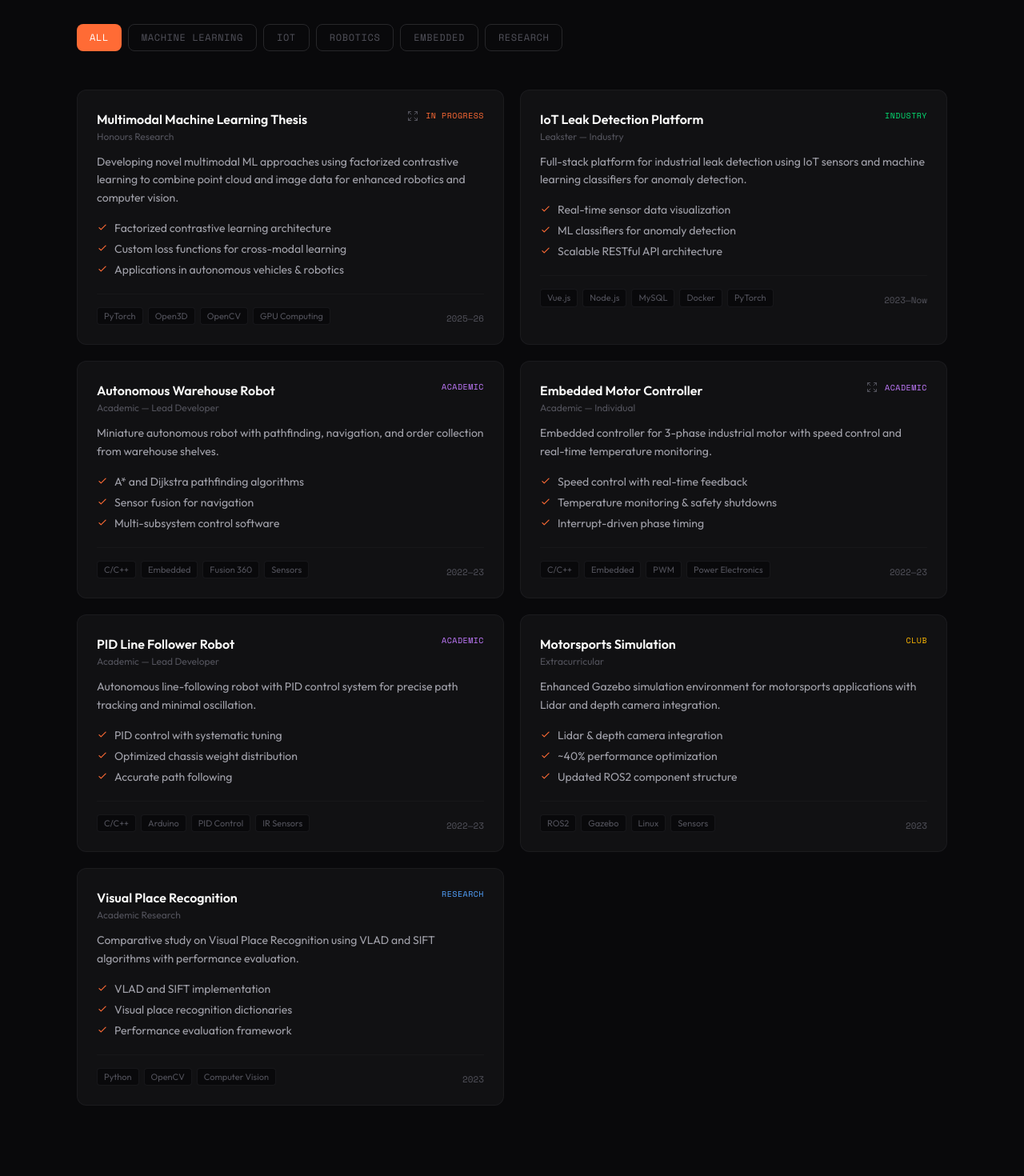
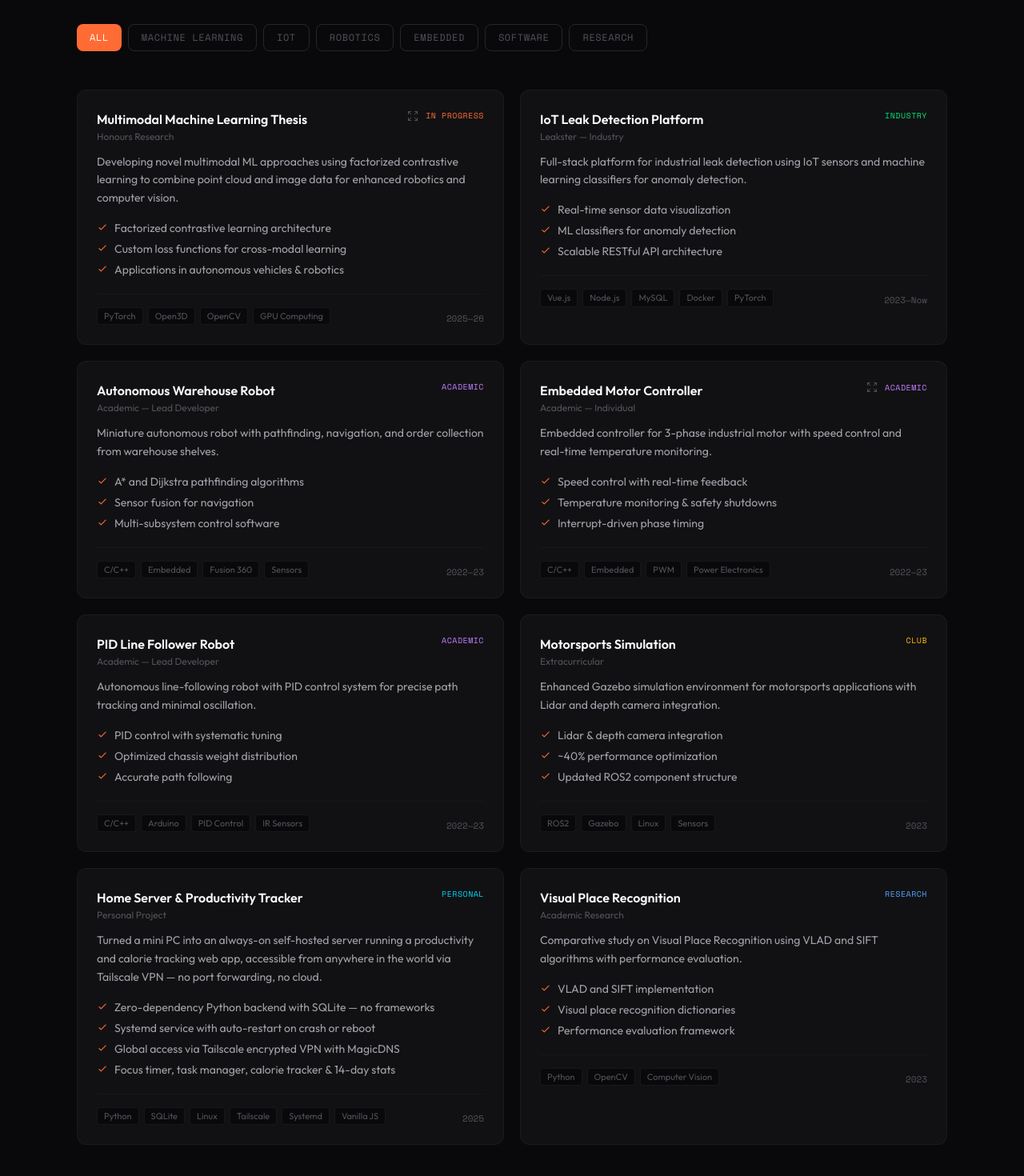
Before and after one commit to Filip-Laskowski/Portfolio-website, a Vue app: page / in a window 1280 px wide. Shown: the part 3433-4903 px from the top of the page at 80% size. Built offline with nearby package versions, Linux system fonts and the light colour scheme.

Commit message:
Add Home Server & Productivity Tracker project

```diff
--- a/src/components/ProjectsSection.vue
+++ b/src/components/ProjectsSection.vue
@@ -6,7 +6,7 @@ import motorControllerImg from '../assets/EmbeddedMotorController.png'
 const activeFilter = ref('All')
 const selectedProject = ref(null)
 
-const filters = ['All', 'Machine Learning', 'IoT', 'Robotics', 'Embedded', 'Research']
+const filters = ['All', 'Machine Learning', 'IoT', 'Robotics', 'Embedded', 'Software', 'Research']
 
 const projects = [
   {
@@ -108,6 +108,23 @@ const projects = [
     year: '2023',
     status: 'Club',
     statusColor: 'text-amber-400',
+  },
+  {
+    title: 'Home Server & Productivity Tracker',
+    subtitle: 'Personal Project',
+    description:
+      'Turned a mini PC into an always-on self-hosted server running a productivity and calorie tracking web app, accessible from anywhere in the world via Tailscale VPN — no port forwarding, no cloud.',
+    highlights: [
+      'Zero-dependency Python backend with SQLite — no frameworks',
+      'Systemd service with auto-restart on crash or reboot',
+      'Global access via Tailscale encrypted VPN with MagicDNS',
+      'Focus timer, task manager, calorie tracker & 14-day stats',
+    ],
+    technologies: ['Python', 'SQLite', 'Linux', 'Tailscale', 'Systemd', 'Vanilla JS'],
+    categories: ['Software', 'IoT'],
+    year: '2025',
+    status: 'Personal',
+    statusColor: 'text-cyan-400',
   },
   {
     title: 'Visual Place Recognition',
```
